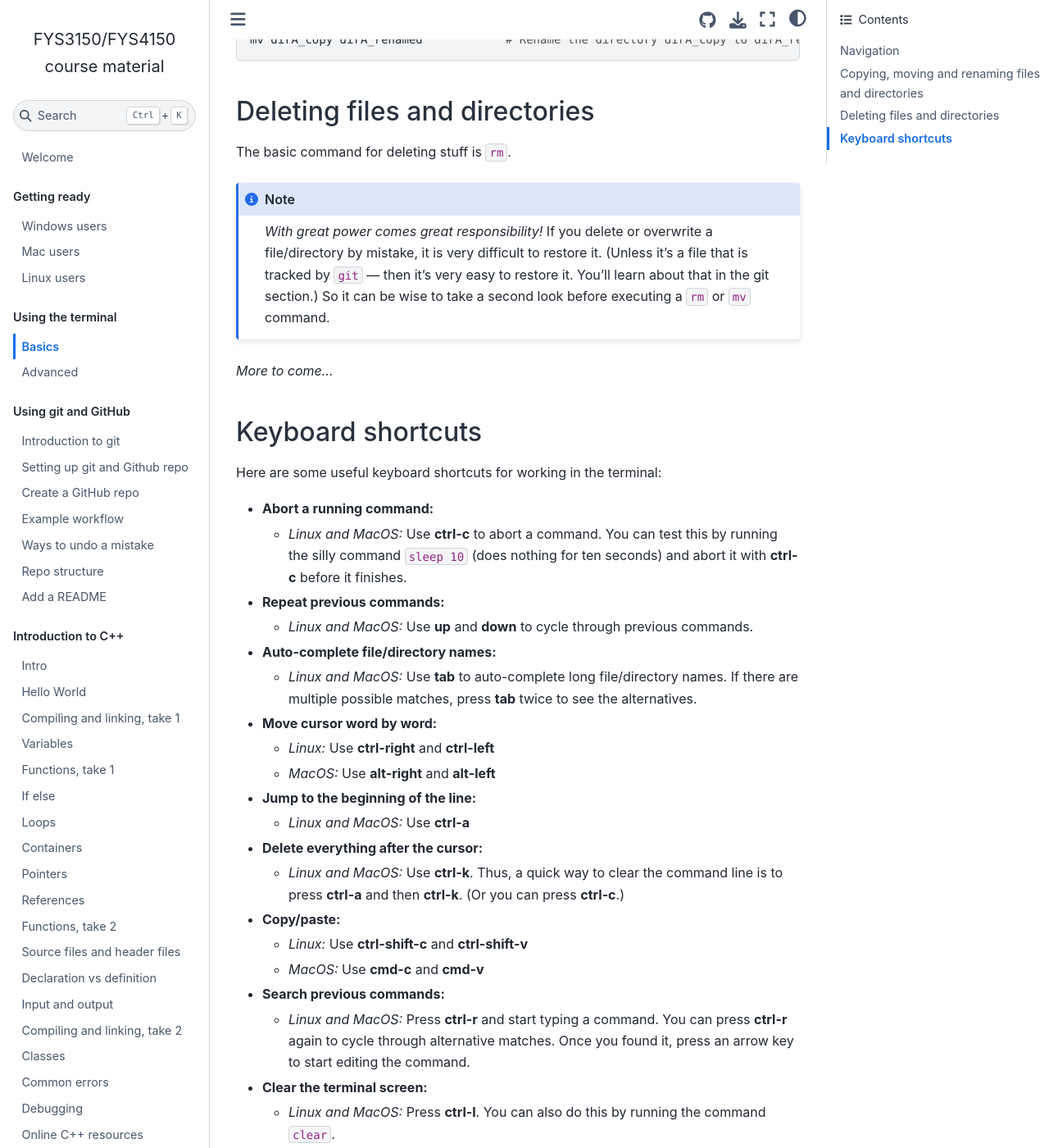
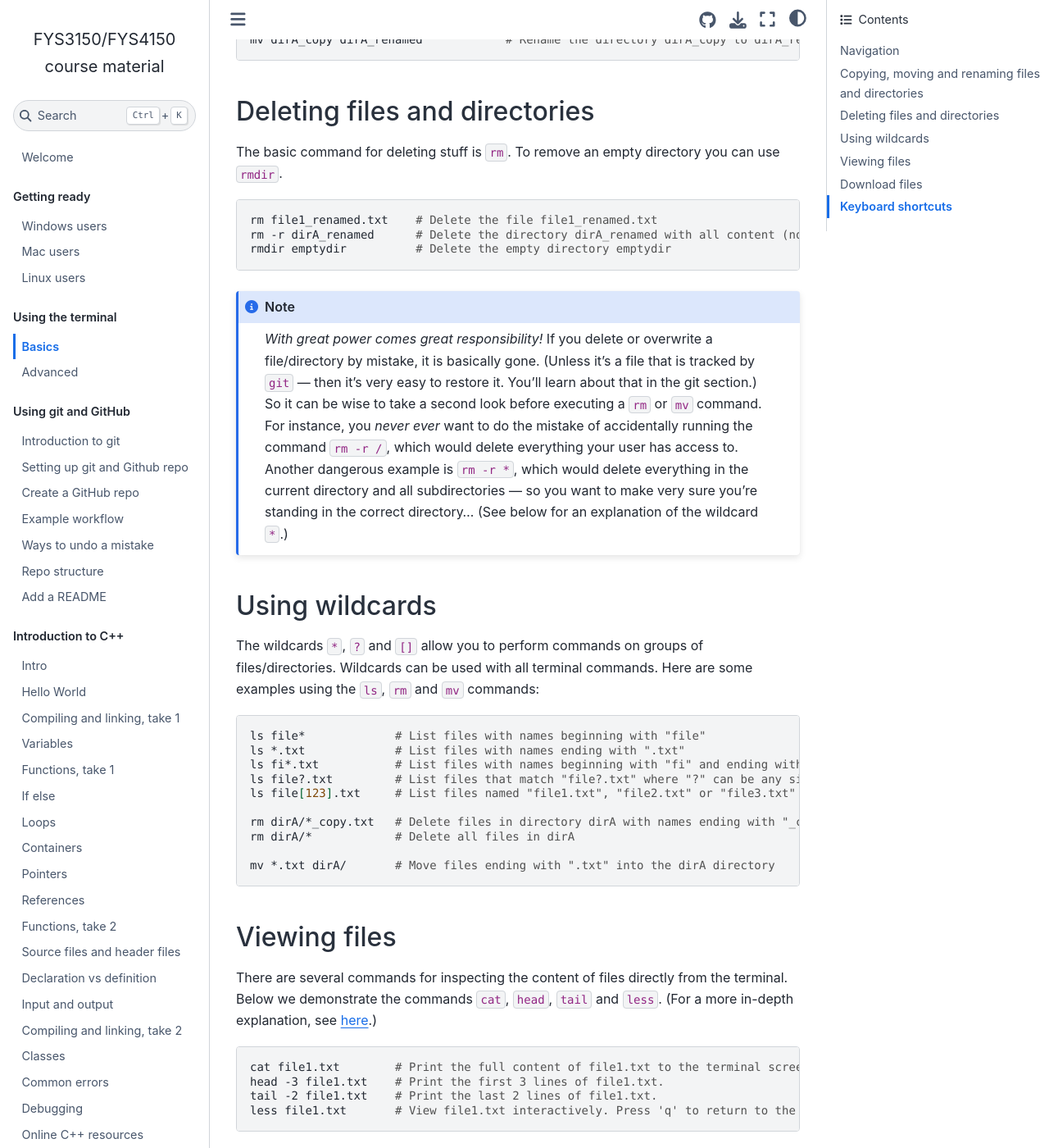
Before and after one commit to anderkve/FYS3150, a Jupyter Book: the page built from book/using_the_terminal/basics.md, in a window 1280 px wide and 1400 px high, scrolled down 1673 px. Shown: the whole window at 82% size. Built offline with Jupyter Book 1.0.4 settings and Sphinx 7.4.7 and the Sphinx Book theme 1.1.4, drawn with Linux system fonts in a browser that asks for light colours; some of the changed text lies outside the part shown.

Commit message:
Terminal section: More work on the basics part.
	modified:   book/using_the_terminal/basics.md

````diff
--- a/book/using_the_terminal/basics.md
+++ b/book/using_the_terminal/basics.md
@@ -1,21 +1,12 @@
 # Basics
 *or: How I Learned to Stop Worrying and Love the Terminal*
 
-<!--
 
-- shift-ctrl-c, shift-ctrl-v (or right click)
-- wildcards
-- tab completion
-- press up/down to run through commands
+On this page you'll learn the basics of working from the **terminal** (a.k.a. the **shell**, a.k.a. the **command line**). Typing commands instead of the usual point-and-click may feel a bit clumsy and old-fashioned at first. But if you stick with it, you'll soon realize why the terminal is a standard tool for code developers, computational scientists and anyone else doing fancy stuff with computers.
 
--->
-
-
-On this page you'll learn the basics of working from the **terminal** (a.k.a. the **shell**, a.k.a. the **command line**). Working by typing commands instead of the usual point-and-click may feel a bit clumsy and old-fashioned at first. But if you stick with it, you'll soon realize why the terminal is a standard tool for code developers, computational scientists and anyone else doing fancy stuff with computers.
-
-**Preparation**: For the examples below it will be useful to have a test directory `example_basic` that contains some dummy files and subdirectories. To create this, start by opening your terminal application, copy the command below, paste it into the terminal (right-click, or press **ctrl-shift-v** (Linux) or **cmd-c** (MacOS)), and hit 'enter'.
+**Preparation:** For the examples below it will be useful to have a test directory `example_basic` that contains some dummy files and subdirectories. To create this, start your terminal application, copy the command below, paste it into the terminal (right-click, or press **ctrl-shift-v** (Linux) or **cmd-c** (MacOS)), and hit 'enter'.
 ```sh
-mkdir example_basic && cd example_basic && mkdir dirA && mkdir dirA/dirB && touch file1.txt dirA/file2.txt dirA/dirB/file3.txt
+mkdir example_basic && cd example_basic && mkdir emptydir dirA dirA/dirB && touch file1.txt dirA/file2.txt dirA/dirB/file3.txt
 ```
 When you've worked through the examples below you'll understand what this long command actually did.
 
@@ -68,7 +59,7 @@ cp file1.txt file1_copy.txt          # Make a copy of file1.txt in the current d
 cp file1.txt dirA/file1_copy.txt     # Make a second copy and place it in dirA
 
 # Copy directories
-cp -r dirA dirA_copy                 # Note the -r ('recursive') option for copying directories
+cp -r dirA dirA_copy                 # Note the -r ('recursive') flag for copying directories
 
 # Move files
 mv file1.txt dirA/                   # Move file1.txt into the directory dirA
@@ -78,16 +69,63 @@ mv file1_copy.txt file1_renamed.txt  # Rename file1_copy.txt to file1_renamed.tx
 mv dirA_copy dirA_renamed            # Rename the directory dirA_copy to dirA_renamed
 ```
 
+
 ## Deleting files and directories
 
-The basic command for deleting stuff is `rm`.
+The basic command for deleting stuff is `rm`. To remove an empty directory you can use `rmdir`.
+
+```sh
+rm file1_renamed.txt    # Delete the file file1_renamed.txt
+rm -r dirA_renamed      # Delete the directory dirA_renamed with all content (note the -r flag)
+rmdir emptydir          # Delete the empty directory emptydir
+```
 
 ```{note}
-*With great power comes great responsibility!* If you delete or overwrite a file/directory by mistake, it is very difficult to restore it. (Unless it's a file that is tracked by `git` --- then it's very easy to restore it. You'll learn about that in the git section.) So it can be wise to take a second look before executing a `rm` or `mv` command.
+*With great power comes great responsibility!* If you delete or overwrite a file/directory by mistake, it is basically gone. (Unless it's a file that is tracked by `git` --- then it's very easy to restore it. You'll learn about that in the git section.) So it can be wise to take a second look before executing a `rm` or `mv` command. For instance, you *never ever* want to do the mistake of accidentally running the command `rm -r /`, which would delete everything your user has access to. Another dangerous example is `rm -r *`, which would delete everything in the current directory and all subdirectories --- so you want to make very sure you're standing in the correct directory... (See below for an explanation of the wildcard `*`.)
 ```
 
 
-*More to come...*
+## Using wildcards
+
+The wildcards `*`, `?` and `[]` allow you to perform commands on groups of files/directories. Wildcards can be used with all terminal commands. Here are some examples using the `ls`, `rm` and `mv` commands:
+
+```sh
+ls file*             # List files with names beginning with "file"
+ls *.txt             # List files with names ending with ".txt"
+ls fi*.txt           # List files with names beginning with "fi" and ending with ".txt"
+ls file?.txt         # List files that match "file?.txt" where "?" can be any single character
+ls file[123].txt     # List files named "file1.txt", "file2.txt" or "file3.txt"
+
+rm dirA/*_copy.txt   # Delete files in directory dirA with names ending with "_copy.txt"
+rm dirA/*            # Delete all files in dirA
+
+mv *.txt dirA/       # Move files ending with ".txt" into the dirA directory
+```
+
+## Viewing files
+
+There are several commands for inspecting the content of files directly from the terminal. Below we demonstrate the commands `cat`, `head`, `tail` and `less`. (For a more in-depth explanation, see [here](https://i.redd.it/jlaxkglh1iw41.png).)
+
+```sh
+cat file1.txt        # Print the full content of file1.txt to the terminal screen
+head -3 file1.txt    # Print the first 3 lines of file1.txt.
+tail -2 file1.txt    # Print the last 2 lines of file1.txt.
+less file1.txt       # View file1.txt interactively. Press 'q' to return to the terminal.
+```
+
+```{note}
+Viewing files like this only works for text-based (i.e. human readable) files. For files in some binary format, e.g. a compiled C++ program, you won't get sensible output from commands like `cat` and `less`. (Try it at see.)```
+```
+
+## Download files
+
+If you have the URL you can download a file directly from the terminal with the `wget` command. Let's demonstrate it by downloading the markdown (`.md`) file that this page is built from:
+
+```sh
+wget https://raw.githubusercontent.com/anderkve/FYS3150/master/book/using_the_terminal/basics.md
+less basics.md   # Take a look at the downloaded file
+```
+
 
 
 (sec:keyboard_shortcuts)=
@@ -108,8 +146,8 @@ Here are some useful keyboard shortcuts for working in the terminal:
   - *Linux:* Use **ctrl-right** and **ctrl-left**
   - *MacOS:* Use **alt-right** and **alt-left**
 
-- **Jump to the beginning of the line:**
-  - *Linux and MacOS:* Use **ctrl-a**
+- **Jump to the beginning/end of the line:**
+  - *Linux and MacOS:* Use **ctrl-a** and **ctrl-e**
 
 - **Delete everything after the cursor:**
   - *Linux and MacOS:* Use **ctrl-k**. Thus, a quick way to clear the command line is to press **ctrl-a** and then **ctrl-k**. (Or you can press **ctrl-c**.)
@@ -119,98 +157,48 @@ Here are some useful keyboard shortcuts for working in the terminal:
   - *MacOS:* Use **cmd-c** and **cmd-v**
 
 - **Search previous commands:**
-  - *Linux and MacOS:* Press **ctrl-r** and start typing a command. You can press **ctrl-r** again to cycle through alternative matches. Once you found it, press an arrow key to start editing the command.
+  - *Linux and MacOS:* Press **ctrl-r** and start typing a command. You can press **ctrl-r** again to cycle through alternative matches. Once you found it, press **ctrl-j** or an arrow key to start editing the command.
 
 - **Clear the terminal screen:**
   - *Linux and MacOS:* Press **ctrl-l**. You can also do this by running the command `clear`.
 
 <!--
 
-## Creating and manipulating files and directories
-
-First of all, we'll create a temporary directory *tmp* that we'll work in (just to avoid an accident).
-
-Once you've opened the terminal, we'll make sure we're in the home directory of our user by running.
-
-```sh
-cd
-```
-
-Now, to make sure this is the case, we can check our current directory by
-
-```sh
-pwd
-```
-
-which should output
-
-```sh
-home/your_username
-```
-Now we'll make a directory using *mkdir*
-
-```sh
-mkdir tmp
-```
-We can check that our directory was indeed created by running the *ls* command which lists all files and directories in your current directory:
-
-```sh
-ls
-```
+- [DONE] pwd
+- [DONE] cd
+- [DONE] ls
+- [DONE] mv
+- [DONE] rm
+- [DONE] rmdir
+- [DONE] cat
+- [DONE] less
+- [DONE] head
+- [DONE] tail
 
 
+- running a script or program
+
+- echo "tull"
+
+- pass output to file ">"
+
+- append to file ">>"
+
+- find
+
+- grep
+
+- chmod
+
+- man
+
+- wget
+
+- history
+
+- tar and zip
+
+- history
 
 
-
-## Basic commands
-
-- Check your current directory using *pwd*:
-
-  ```sh
-  pwd
-  ```
-
-  which should simply output the current directory you're in.
-
-- To list all files in a directory, type
-
-  ```sh
-  ls
-  ```
-
-- Create a file called *filename* using the *touch* command
-
-  ```sh
-  touch filename
-  ```
-
-- Create a directory using the *mkdir* command
-
-  ```sh
-  mkdir directory_name
-  ```
-
-- Move a file called *filename* into a subdirectory called *subdir* using the *mv* command
-
-  ```sh
-  mv filename subdir
-  ```
-
-- Delete a file called *filename* using the *rm* command
-
-  ```sh
-  rm filename
-  ```
-- Copy a file called *filename* into a file *filename_copy* using the *cp* command
-
-  ```sh
-  cp filename filename_copy
-  ```
-
-- Delete a directory called *dir* and its content using *rm* and the recursive flag *-r*
-
-  ```sh
-  rm -r dir
-  ```
-
 -->
````
